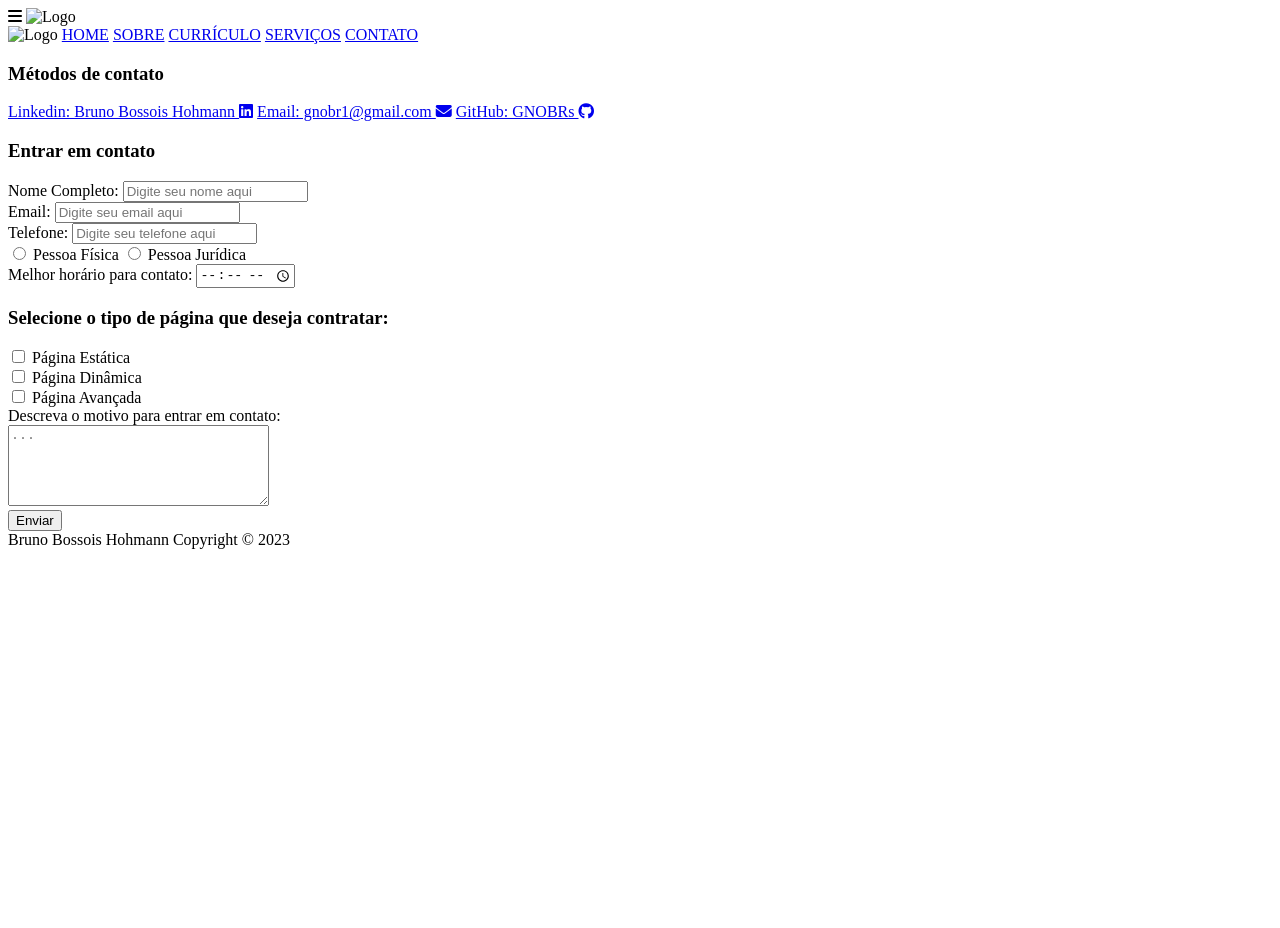
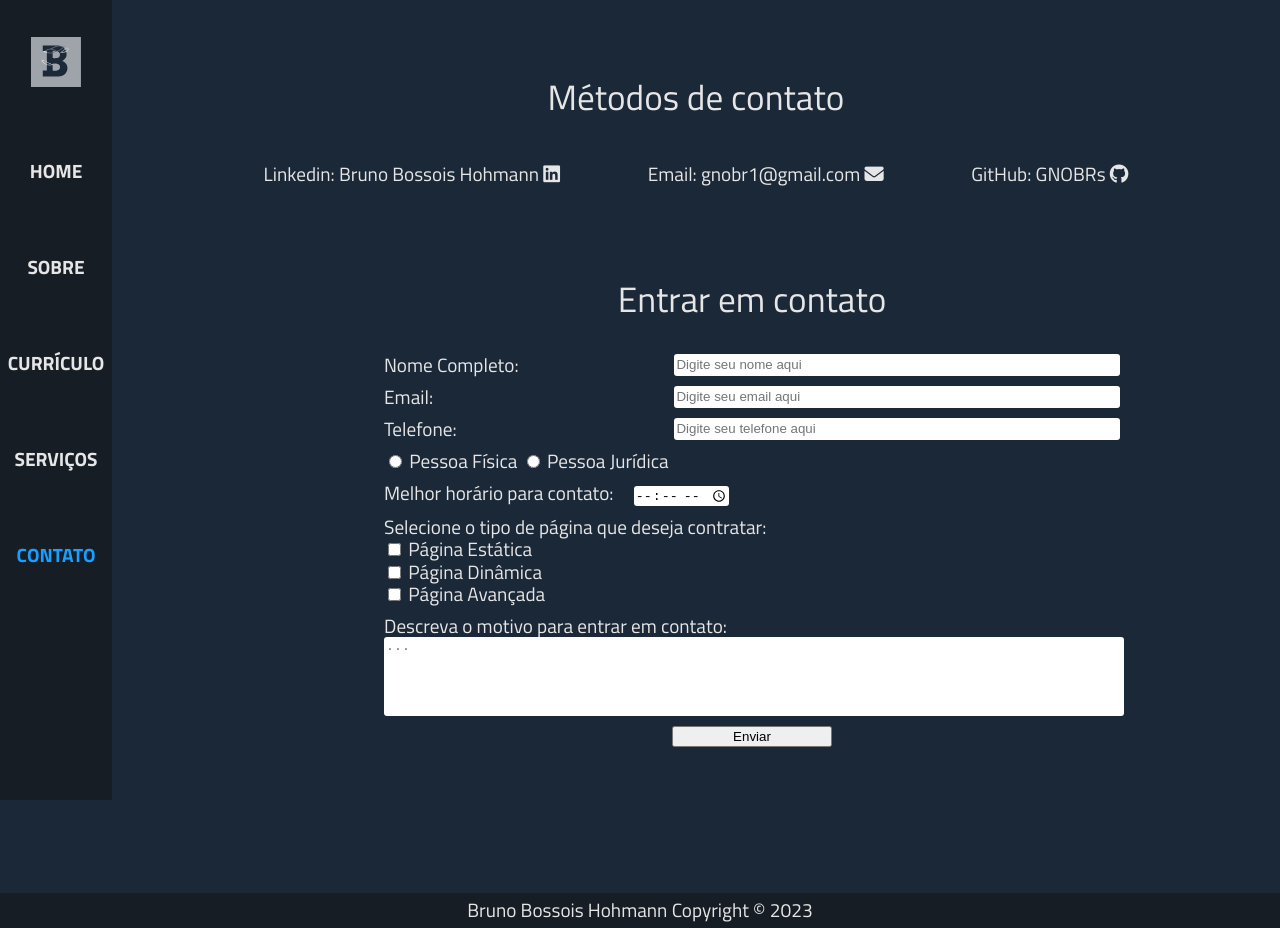
Before and after one commit to GNOBRs/Landing-Page, a plain HTML site: page contato.html in a window 1280 px wide. Before the commit the page ends 800 px from the top, so only its background shows below. Drawn offline with Linux system fonts and the light colour scheme; the site is published under a folder, as on GitHub Pages, so addresses that start at the root find nothing.

Commit message:
Corrige diretórios para o GitHub Pages

```diff
--- a/contato.html
+++ b/contato.html
@@ -5,31 +5,31 @@
     <meta charset="UTF-8">
     <meta name="viewport" content="width=device-width, initial-scale=1.0">
     <title>HOME</title>
-    <link rel="shortcut icon" href="/assets/favicon.ico" type="image/x-icon">
+    <link rel="shortcut icon" href="assets/favicon.ico" type="image/x-icon">
     <link rel="preconnect" href="https://fonts.googleapis.com">
     <link rel="preconnect" href="https://fonts.gstatic.com" crossorigin>
     <link
         href="https://fonts.googleapis.com/css2?family=Titillium+Web:ital,wght@0,200;0,300;0,400;0,600;0,700;0,900;1,200;1,300;1,400;1,600;1,700&display=swap"
         rel="stylesheet">
-    <link rel="stylesheet" href="/css/reset.css">
-    <link rel="stylesheet" href="/css/master.css">
-    <link rel="stylesheet" href="/css/index.css">
-    <link rel="stylesheet" href="/css/contato.css">
+    <link rel="stylesheet" href="css/reset.css">
+    <link rel="stylesheet" href="css/master.css">
+    <link rel="stylesheet" href="css/index.css">
+    <link rel="stylesheet" href="css/contato.css">
 </head>
 
 <body>
     <nav class="navbar">
         <i class="fa-solid fa-bars" id="botao" class="botao-menu"></i>
-        <img class="navbar_img" src="/assets/logo.svg" alt="Logo">
+        <img class="navbar_img" src="assets/logo.svg" alt="Logo">
         <br>
     </nav>
     <div class="menu-lateral">
-        <img class="navbar_img menu-lateral--item" src="/assets/logo.svg" alt="Logo">
-        <a class="menu-lateral--item" href="/index.html">HOME</a>
-        <a class="menu-lateral--item" href="/sobre.html">SOBRE</a>
-        <a class="menu-lateral--item" href="/curriculo.html">CURRÍCULO</a>
-        <a class="menu-lateral--item" href="/servicos.html">SERVIÇOS</a>
-        <a class="menu-lateral--item menu-lateral--item--ativo" href="/contato.html">CONTATO</a>
+        <img class="navbar_img menu-lateral--item" src="assets/logo.svg" alt="Logo">
+        <a class="menu-lateral--item" href="index.html">HOME</a>
+        <a class="menu-lateral--item" href="sobre.html">SOBRE</a>
+        <a class="menu-lateral--item" href="curriculo.html">CURRÍCULO</a>
+        <a class="menu-lateral--item" href="servicos.html">SERVIÇOS</a>
+        <a class="menu-lateral--item menu-lateral--item--ativo" href="contato.html">CONTATO</a>
     </div>
     <section class="content">
         <section>
```
Also changed, not shown: curriculo.html (+11 -11 lines), index.html (+11 -11 lines), servicos.html (+5 -5 lines), sobre.html (+10 -10 lines).
